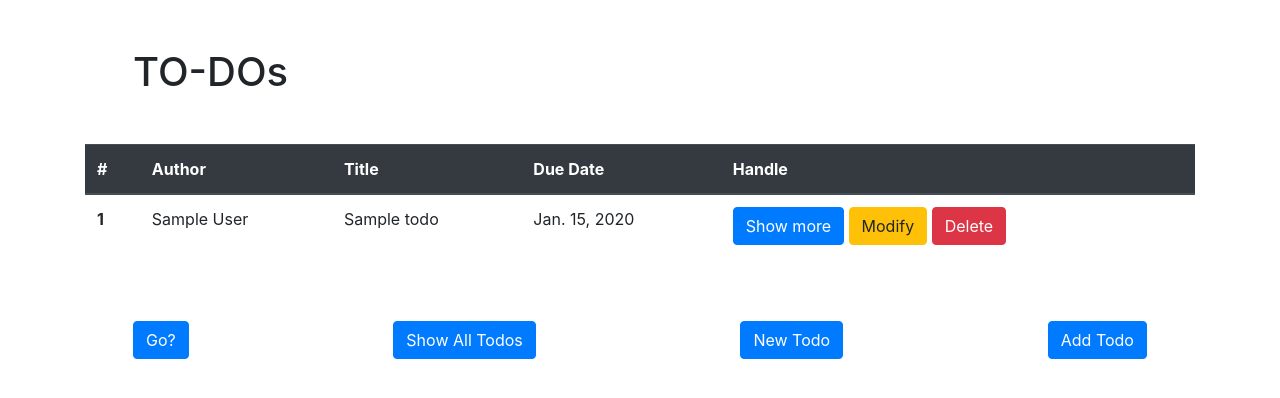
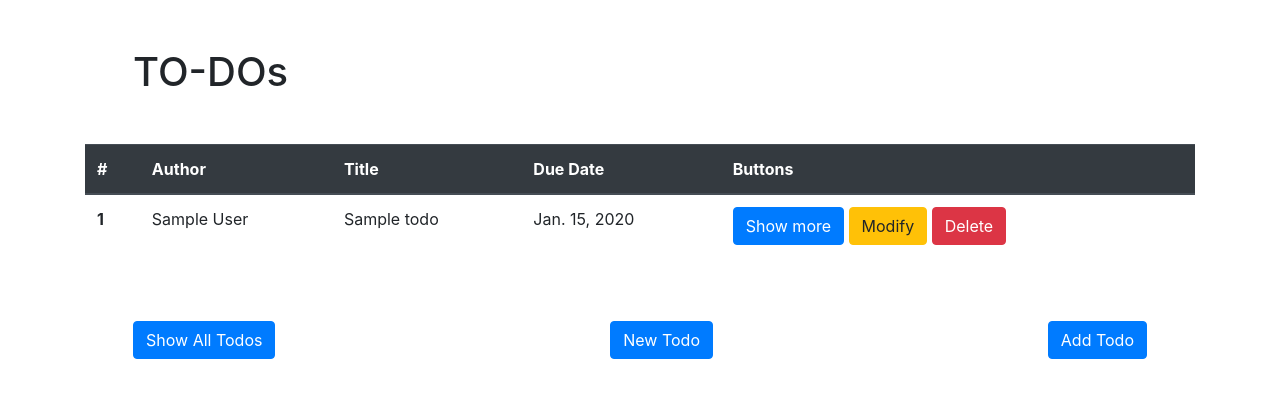
Before and after one commit to myeonghan-nim/django-project-board, a Django app: page /todos/ in a window 1280 px wide. Shown: the part 56-454 px from the top of the page. Run offline with Django 3.2, Linux system fonts and the light colour scheme; tables that the repository leaves empty hold one stand-in row (values such as "Sample post"); some libraries are stand-ins or nearby versions.

Commit message:
Change: base and index page

```diff
--- a/todos/templates/base.html
+++ b/todos/templates/base.html
@@ -44,14 +44,6 @@
     </nav>
     <div class="container">
       {% block body %} {% endblock %}
-      <div class="d-flex justify-content-between">
-        <a href="" class="btn btn-primary m-5">Go?</a>
-        <a href="{% url 'todos:index' %}" class="btn btn-primary m-5"
-          >Show All Todos</a
-        >
-        <a href="{% url 'todos:new' %}" class="btn btn-primary m-5">New Todo</a>
-        <a href="{% url 'todos:add' %}" class="btn btn-primary m-5">Add Todo</a>
-      </div>
     </div>
     <script
       src="https://code.jquery.com/jquery-3.3.1.slim.min.js"
--- a/todos/templates/index.html
+++ b/todos/templates/index.html
@@ -9,7 +9,7 @@
         <th scope="col">Author</th>
         <th scope="col">Title</th>
         <th scope="col">Due Date</th>
-        <th scope="col">Handle</th>
+        <th scope="col">Buttons</th>
       </tr>
     </thead>
     <tbody>
@@ -28,4 +28,9 @@
       {% endfor %}
     </tbody>
   </table>
+  <div class="d-flex justify-content-between">
+    <a href="{% url 'todos:index' %}" class="btn btn-primary m-5">Show All Todos</a>
+    <a href="{% url 'todos:new' %}" class="btn btn-primary m-5">New Todo</a>
+    <a href="{% url 'todos:add' %}" class="btn btn-primary m-5">Add Todo</a>
+  </div>
 {% endblock %}
```
